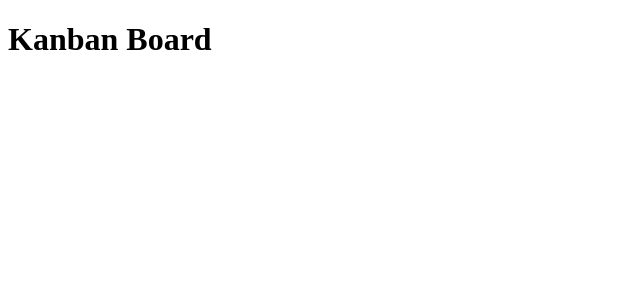
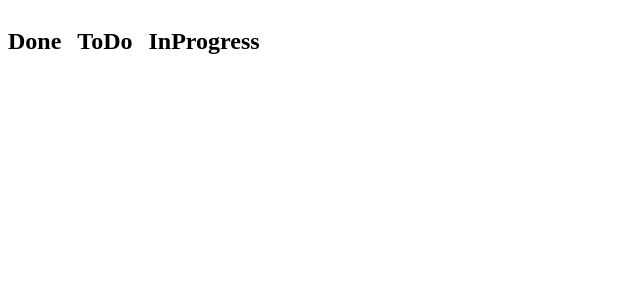
Before and after one commit to lipatovSergey/task-flow, a React (Vite) app: page / in a window 1280 px wide. Shown: the top 300 px of the page, without its empty margins (0-640 px from the left). Built offline with nearby package versions, Linux system fonts and the light colour scheme.

Commit message:
styled wrapper added

```diff
--- a/src/components/Column.tsx
+++ b/src/components/Column.tsx
@@ -9,3 +9,5 @@ const Column = ({ status }: ColumnProps) => {
     <h2>{status}</h2>
   )
 }
+
+export default Column
--- a/src/pages/KanbanPage.tsx
+++ b/src/pages/KanbanPage.tsx
@@ -1,8 +1,18 @@
+import Column from "../components/Column"
+import styled from "styled-components"
+
+const Wrapper = styled.div`
+  display: flex;
+  gap: 1rem
+`
+
 const KanbanPage = () => {
   return (
-    <div>
-      <h1>Kanban Board</h1>
-    </div>
+    <Wrapper>
+      <Column status="Done" />
+      <Column status="ToDo" />
+      <Column status="InProgress" />
+    </Wrapper>
   )
 }
 
```
